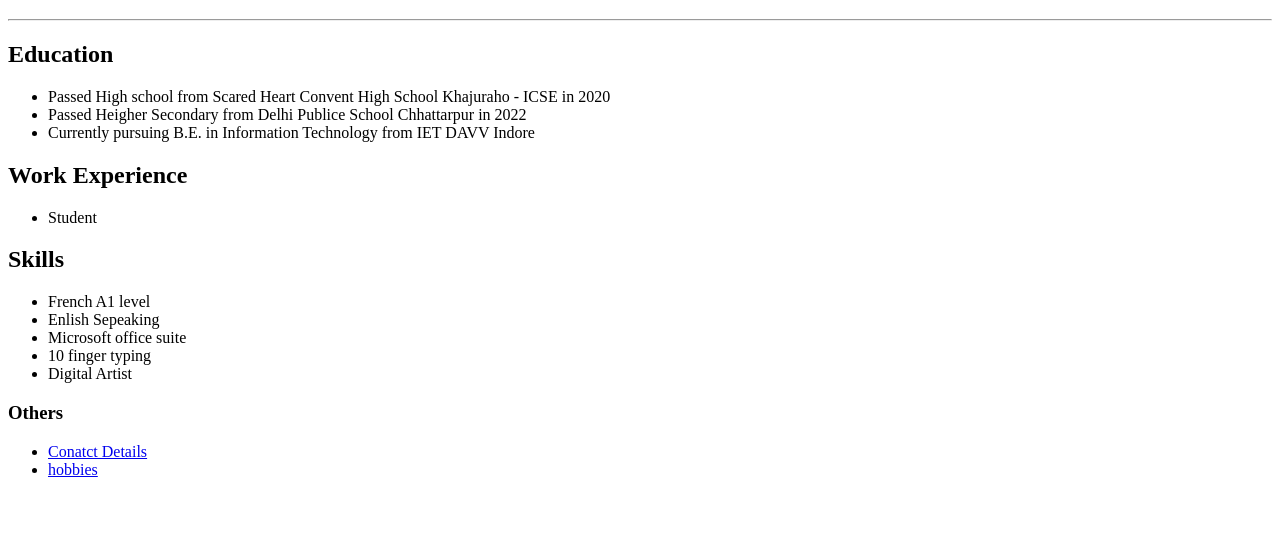
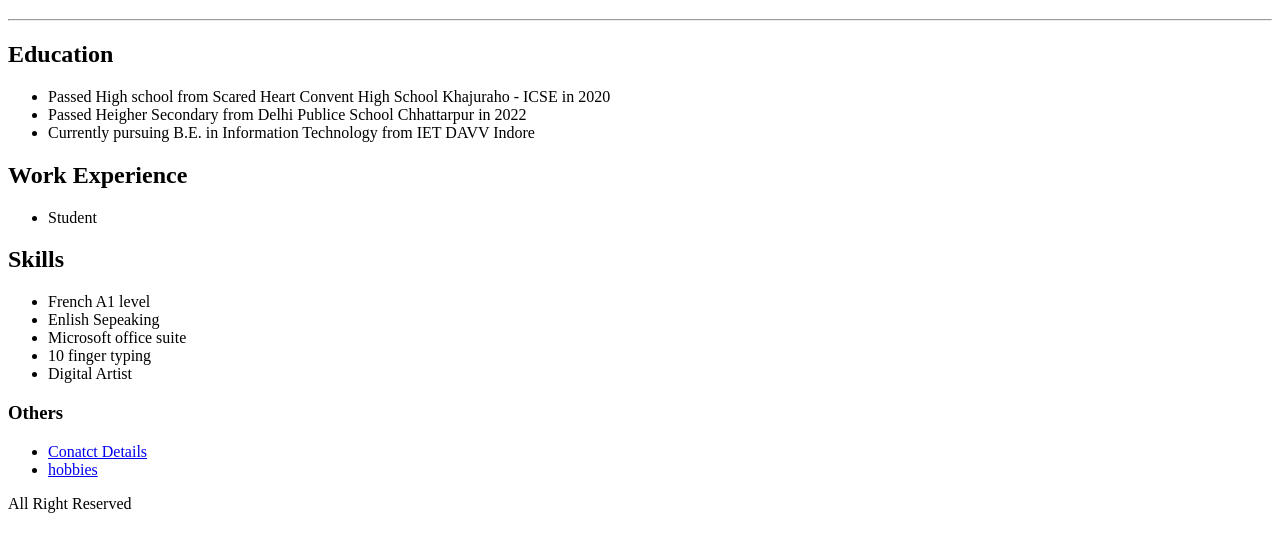
Before and after one commit to Mills31/Myweb.html, a plain HTML site: page index.html in a window 1280 px wide. Shown: the part 61-612 px from the top of the page. Drawn offline with Linux system fonts and the light colour scheme.

Commit message:
index.html

```diff
--- a/index.html
+++ b/index.html
@@ -34,6 +34,10 @@
          <li><a href="./hobbies.html">hobbies</a></li>
        </ul>
 
+    <footer>
+        <p>All Right Reserved </p>
+    </footer>
+
 
 
 </body>
```
